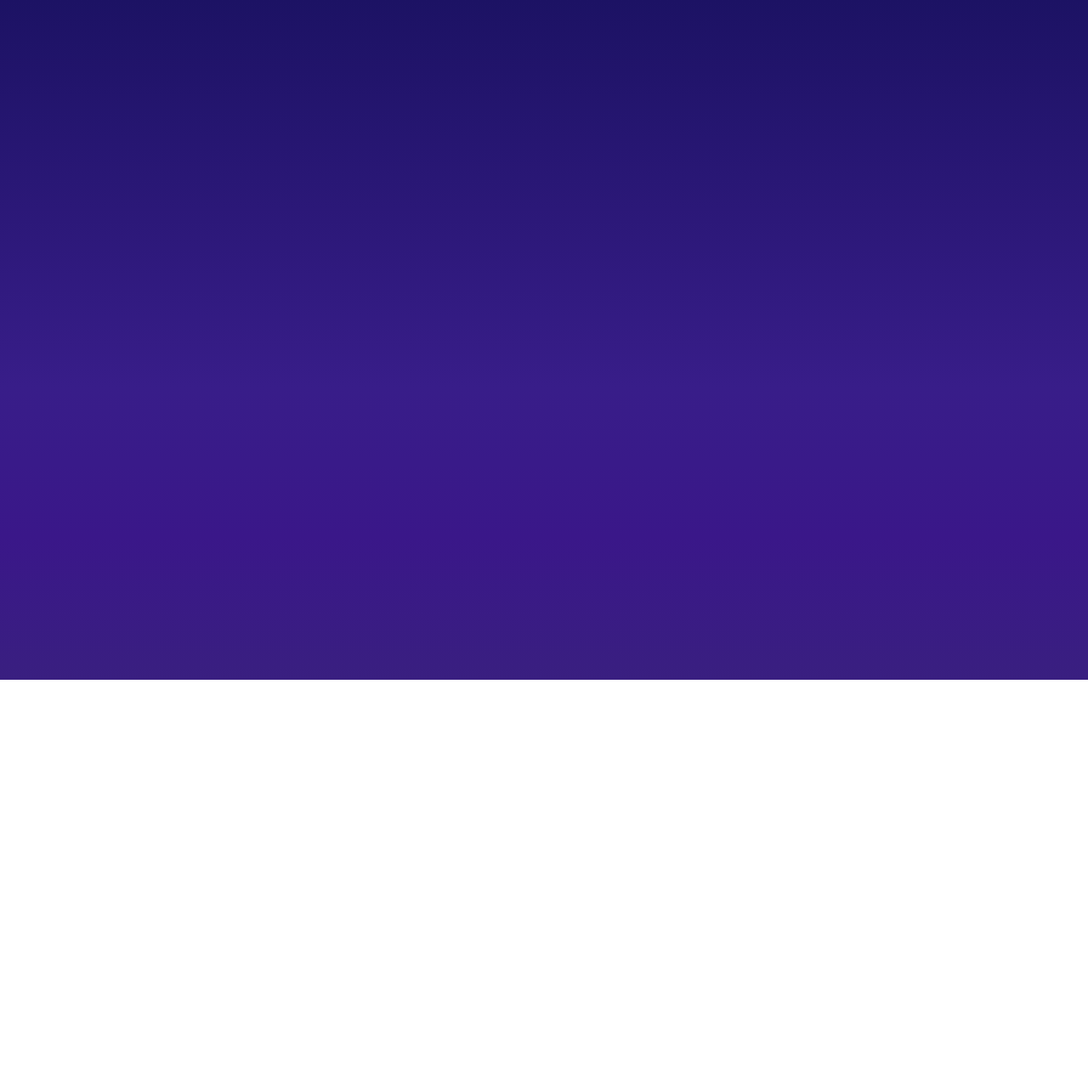
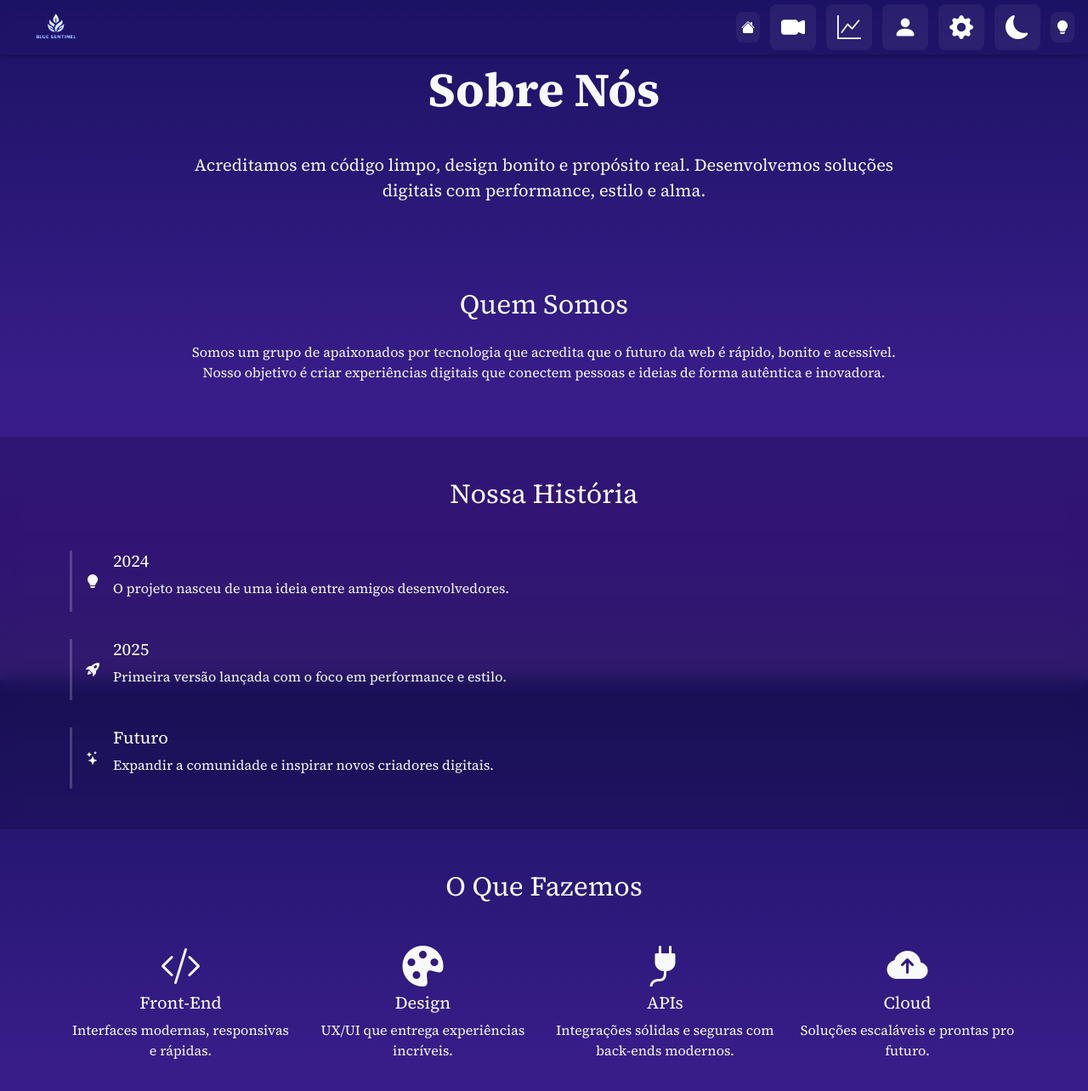
Before and after one commit to Matheus2306/BlueSentinelVite, a React (Vite) app: page /about in a window 1280 px wide. Before the commit this address had no page. Shown: the top 1284 px of the page at 85% size. Before the commit the page ends 800 px from the top, so only its background shows below. Built offline with nearby package versions, Linux system fonts and the light colour scheme.

Commit message:
feat: add About page with AOS animations and update routing

```diff
--- a/package.json
+++ b/package.json
@@ -10,6 +10,7 @@
     "preview": "vite preview"
   },
   "dependencies": {
+    "aos": "^2.3.4",
     "bootstrap": "^5.3.8",
     "bootstrap-icons": "^1.13.1",
     "i18next": "^25.5.3",
--- a/src/App.css
+++ b/src/App.css
@@ -751,3 +751,50 @@ h5 {
   width: min(1100px, 48%);
   min-width: 520px;
 }
+.about-page {
+  /* Use theme-provided background so pages respond to theme.js changes */
+  background: var(--bg, linear-gradient(to bottom, #1a0063, #2e0b8a, #3d0fa5))
+    fixed;
+  color: var(--text-color, #ffffff);
+  min-height: 100vh;
+}
+
+.hero-section {
+  animation: fadeIn 1.5s ease-in-out;
+}
+
+.bg-gradient-dark {
+  background: rgba(0, 0, 0, 0.15);
+  backdrop-filter: blur(10px);
+}
+
+.timeline {
+  display: flex;
+  flex-direction: column;
+  gap: 2rem;
+}
+
+.timeline-item {
+  display: flex;
+  align-items: center;
+  gap: 1rem;
+  border-left: 3px solid #ffffff33;
+  padding-left: 1rem;
+  transition: transform 0.3s ease, color 0.3s;
+}
+
+.timeline-item:hover {
+  transform: translateX(10px);
+  color: #c9a2ff;
+}
+
+@keyframes fadeIn {
+  from {
+    opacity: 0;
+    transform: translateY(30px);
+  }
+  to {
+    opacity: 1;
+    transform: translateY(0);
+  }
+}
--- a/src/components/Header.jsx
+++ b/src/components/Header.jsx
@@ -1,11 +1,12 @@
 import React, { useEffect, useState } from "react";
-import { useNavigate } from "react-router";
+import { useNavigate, useLocation } from "react-router";
 import { toggleTheme } from "../theme";
 import LogoHeader from "../img/logoHeader.png";
 import { useTranslation } from "react-i18next";
 
 const Header = () => {
   const navigate = useNavigate();
+  const location = useLocation();
   const { t } = useTranslation();
 
   // Track theme mode locally so we can switch the icon when theme changes
@@ -46,6 +47,16 @@ const Header = () => {
     <header id="header">
       <img src={LogoHeader} alt={t("Home")} id="logo" />
       <nav className="header-icons" aria-label="User actions">
+        {/* Show a Home icon on every page except the site root */}
+        {location && location.pathname !== "/" && (
+          <button
+            className="icon-btn"
+            aria-label="Home"
+            onClick={() => navigate("/")}
+          >
+            <i className="bi bi-house-fill" aria-hidden="true"></i>
+          </button>
+        )}
         <button className="icon-btn" aria-label="Video">
           <i
             id="videoIcon"
@@ -103,6 +114,14 @@ const Header = () => {
         >
           <i id="moonIcon" className={themeIconClass} aria-hidden="true"></i>
         </button>
+
+        <button
+          className="icon-btn"
+          aria-label={t("About")}
+          onClick={() => navigate("/about")}
+        >
+          <i className="bi bi-lightbulb-fill" aria-hidden="true"></i>
+        </button>
       </nav>
     </header>
   );
--- a/src/main.jsx
+++ b/src/main.jsx
@@ -13,6 +13,7 @@ import Dashboard from "./pages/Dashboard.jsx";
 import { BrowserRouter, Route, Routes } from "react-router";
 
 import "./i18n"; // importa a config
+import About from "./pages/About.jsx";
 // initialize theme variables from localStorage before first render
 initTheme();
 
@@ -26,6 +27,7 @@ createRoot(document.getElementById("root")).render(
         <Route path="/cam" element={<CamView />} />
         <Route path="/settings" element={<SettingsPage />} />
         <Route path="/dashboard" element={<Dashboard />} />
+        <Route path="/about" element={<About />} />
       </Routes>
     </BrowserRouter>
   </StrictMode>
--- /dev/null
+++ b/src/pages/About.jsx
@@ -0,0 +1,148 @@
+// src/pages/About.jsx
+import React, { useEffect } from "react";
+import AOS from "aos";
+import "aos/dist/aos.css";
+import Header from "../components/Header";
+
+const About = () => {
+  useEffect(() => {
+    AOS.init({
+      duration: 1000,
+      once: true,
+    });
+  }, []);
+
+  return (
+    <>
+      <Header />
+      <div className="about-page text-light">
+        {/* HERO */}
+        <section className="hero-section text-center py-5" data-aos="fade-down">
+          <div className="container">
+            <h1 className="display-4 fw-bold mb-3 p-4">Sobre Nós</h1>
+            <p className="lead mx-auto w-75">
+              Acreditamos em código limpo, design bonito e propósito real.
+              Desenvolvemos soluções digitais com performance, estilo e alma.
+            </p>
+          </div>
+        </section>
+
+        {/* QUEM SOMOS */}
+        <section className="py-5" data-aos="fade-up">
+          <div className="container">
+            <h2 className="text-center mb-4 ">Quem Somos</h2>
+            <p className="text-center mx-auto w-75">
+              Somos um grupo de apaixonados por tecnologia que acredita que o
+              futuro da web é rápido, bonito e acessível. Nosso objetivo é criar
+              experiências digitais que conectem pessoas e ideias de forma
+              autêntica e inovadora.
+            </p>
+          </div>
+        </section>
+
+        {/* NOSSA HISTÓRIA */}
+        <section className="timeline-section py-5 bg-gradient-dark">
+          <div className="container">
+            <h2 className="text-center mb-5" data-aos="fade-up">
+              Nossa História
+            </h2>
+            <div className="timeline">
+              <div className="timeline-item" data-aos="fade-right">
+                <span className="bi bi-lightbulb-fill"></span>
+                <div>
+                  <h5>2024</h5>
+                  <p>
+                    O projeto nasceu de uma ideia entre amigos desenvolvedores.
+                  </p>
+                </div>
+              </div>
+              <div className="timeline-item" data-aos="fade-left">
+                <span className="bi bi-rocket-takeoff-fill"></span>
+                <div>
+                  <h5>2025</h5>
+                  <p>
+                    Primeira versão lançada com o foco em performance e estilo.
+                  </p>
+                </div>
+              </div>
+              <div className="timeline-item" data-aos="fade-right">
+                <span className="bi bi-stars"></span>
+                <div>
+                  <h5>Futuro</h5>
+                  <p>
+                    Expandir a comunidade e inspirar novos criadores digitais.
+                  </p>
+                </div>
+              </div>
+            </div>
+          </div>
+        </section>
+
+        {/* O QUE FAZEMOS */}
+        <section className="py-5" data-aos="zoom-in">
+          <div className="container">
+            <h2 className="text-center mb-5">O Que Fazemos</h2>
+            <div className="row g-4 text-center">
+              <div className="col-md-3" data-aos="fade-up" data-aos-delay="100">
+                <i className="bi bi-code-slash display-5 mb-3"></i>
+                <h5>Front-End</h5>
+                <p>Interfaces modernas, responsivas e rápidas.</p>
+              </div>
+              <div className="col-md-3" data-aos="fade-up" data-aos-delay="200">
+                <i className="bi bi-palette-fill display-5 mb-3"></i>
+                <h5>Design</h5>
+                <p>UX/UI que entrega experiências incríveis.</p>
+              </div>
+              <div className="col-md-3" data-aos="fade-up" data-aos-delay="300">
+                <i className="bi bi-plug-fill display-5 mb-3"></i>
+                <h5>APIs</h5>
+                <p>Integrações sólidas e seguras com back-ends modernos.</p>
+              </div>
+              <div className="col-md-3" data-aos="fade-up" data-aos-delay="400">
+                <i className="bi bi-cloud-arrow-up-fill display-5 mb-3"></i>
+                <h5>Cloud</h5>
+                <p>Soluções escaláveis e prontas pro futuro.</p>
+              </div>
+            </div>
+          </div>
+        </section>
+
+        {/* VALORES */}
+        <section className="py-5 bg-gradient-dark" data-aos="fade-up">
+          <div className="container text-center">
+            <h2 className="mb-4">Nossos Valores</h2>
+            <div className="d-flex flex-wrap justify-content-center gap-4">
+              <span className="badge bg-light text-dark p-3 fs-6">
+                Inovação
+              </span>
+              <span className="badge bg-light text-dark p-3 fs-6">
+                Transparência
+              </span>
+              <span className="badge bg-light text-dark p-3 fs-6">
+                Simplicidade
+              </span>
+              <span className="badge bg-light text-dark p-3 fs-6">
+                Comunidade
+              </span>
+            </div>
+          </div>
+        </section>
+
+        {/* CALL TO ACTION */}
+        <section className="py-5 text-center" data-aos="zoom-in">
+          <div className="container">
+            <h3 className="fw-bold mb-3">Quer saber mais?</h3>
+            <p className="lead mb-4">
+              Entre em contato e bora construir o futuro juntos.
+            </p>
+            <a href="/contato" className="btn btn-light btn-lg">
+              <i className="bi bi-envelope-fill me-2"></i> Fale Conosco
+            </a>
+          </div>
+        </section>
+      </div>
+    </>
+  );
+};
+
+export default About;
--- a/src/pages/Dashboard.jsx
+++ b/src/pages/Dashboard.jsx
@@ -14,8 +14,6 @@ import {
 import { MapContainer, TileLayer, CircleMarker, Popup } from "react-leaflet";
 import "leaflet/dist/leaflet.css";
 import Header from "../components/Header";
-import { useTranslation } from "react-i18next";
-import { useNavigate } from "react-router";
 
 const Dashboard = () => {
   const [timer, setTimer] = useState("00:00:00");
@@ -57,30 +55,18 @@ const Dashboard = () => {
     [-23.685, -46.075],
   ];
 
-  const navigate = useNavigate();
-  const { t } = useTranslation();
 
   return (
     <>
-      <header>
-        <button
-          id="homeBtn"
-          className="icon-btn fs-1"
-          title="Home"
-          type="button"
-          onClick={() => navigate("/")}
-        >
-          <i className="bi bi-house-fill"></i>
-        </button>
-      </header>
+      <Header />
       <div className="dashboard-page">
         <div className="top-info d-flex justify-content-around align-items-center">
           <div className="text-center">
-            <h4>{t("TempoDeAtividade")}</h4>
+            <h4>{("TempoDeAtividade")}</h4>
             <h1 className="fw-bold">{timer}</h1>
           </div>
           <div className="text-center">
-            <h4>{t("QuantidadeEmAtiva")}</h4>
+            <h4>{("QuantidadeEmAtiva")}</h4>
             <h1 className="fw-bold">7</h1>
           </div>
           <div className="map-box">
```
Also changed, not shown: 1 other file (tests, documents, lock files or other folders).
